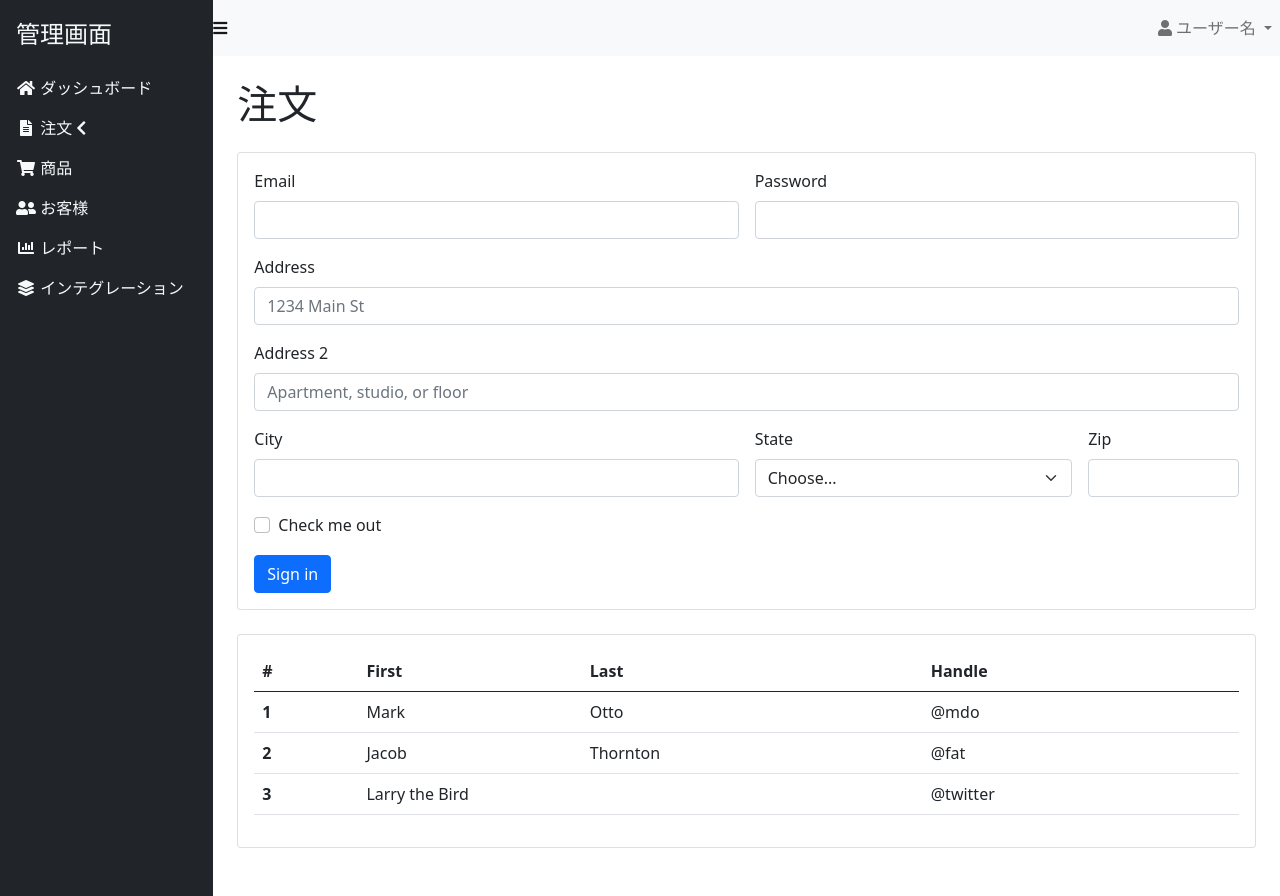
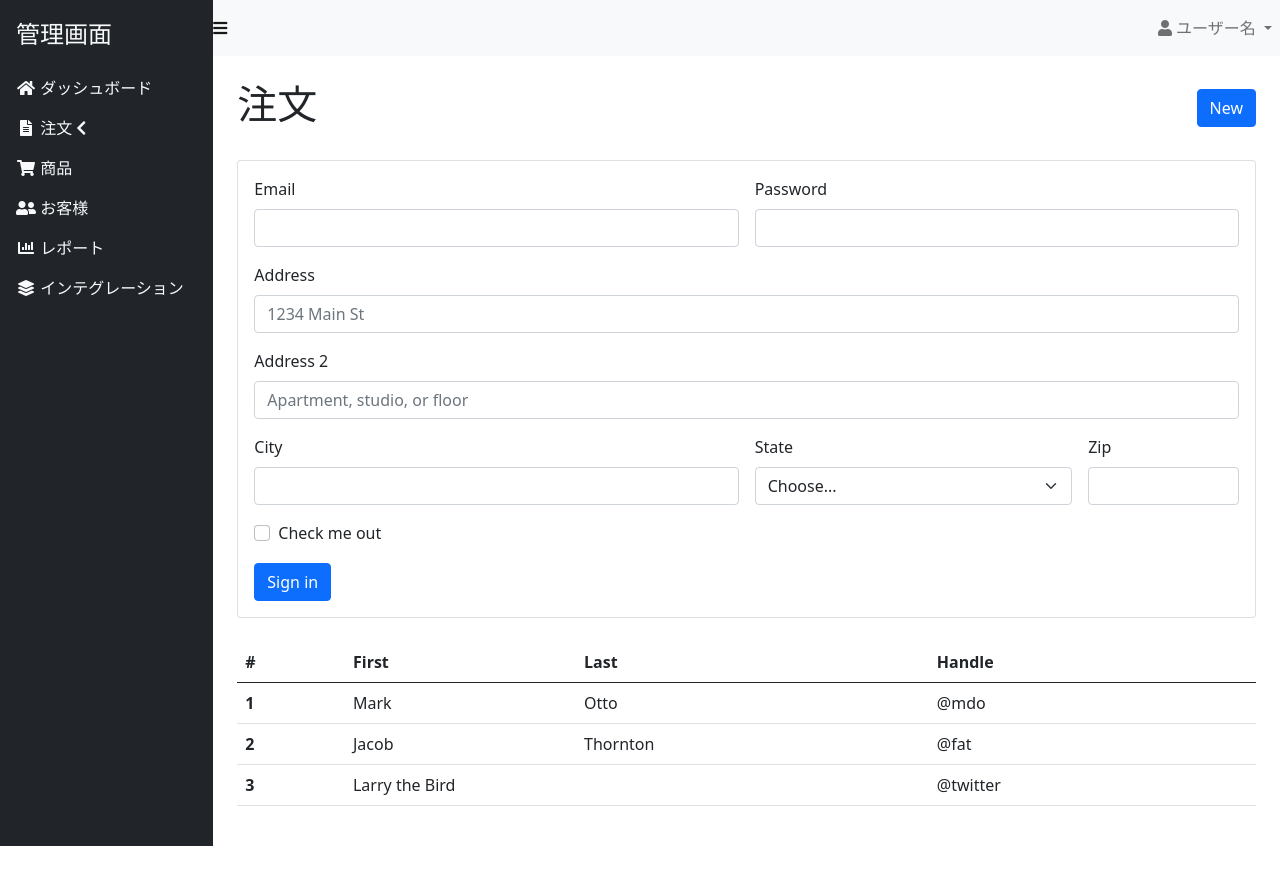
Before and after one commit to okonomi/bootstrap-v5-admin-template, a website built with Parcel: page src/index.html in a window 1280 px wide. After the commit the page ends 846 px from the top, so only its background shows below. Built offline with nearby package versions, Linux system fonts and the light colour scheme.

Commit message:
feat: update markup

```diff
--- a/src/index.html
+++ b/src/index.html
@@ -69,9 +69,12 @@
           </div>
         </nav>
         <div class="p-4">
-          <h1 class="fs-h1 mb-4">
-            注文
-          </h1>
+          <div class="d-flex justify-content-between align-self-end mb-4">
+            <h1>注文</h1>
+            <div class="align-self-center">
+              <a href="#" class="btn btn-primary">New</a>
+            </div>
+          </div>
 
           <div class="card mb-4">
             <div class="card-body">
@@ -122,8 +125,6 @@
             </div>
           </div>
 
-          <div class="card mb-4">
-            <div class="card-body">
           <table class="table">
             <thead>
               <tr>
@@ -154,8 +155,6 @@
             </tbody>
           </table>
         </div>
-          </div>
-        </div>
       </main>
     </div>
   </div>
```
Lines whose indentation alone changed are shown as unchanged.
